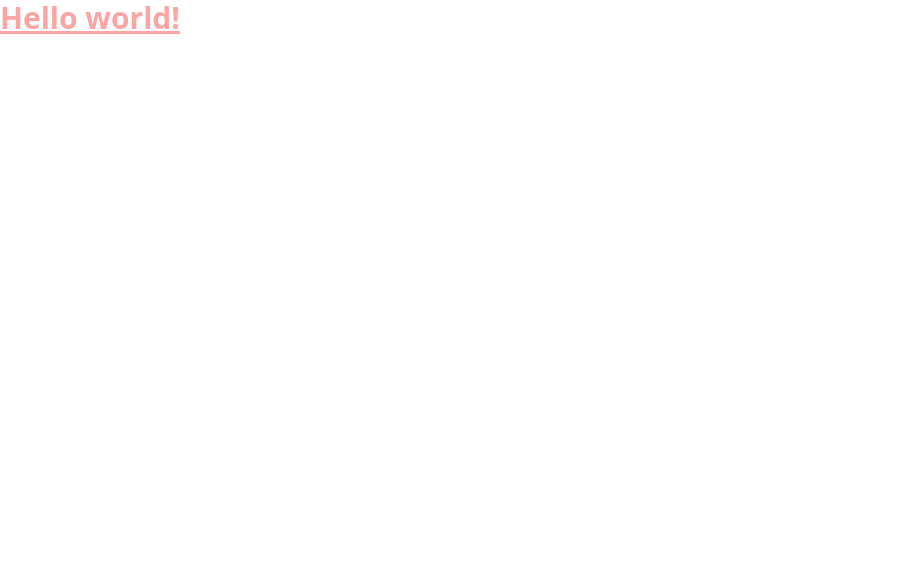
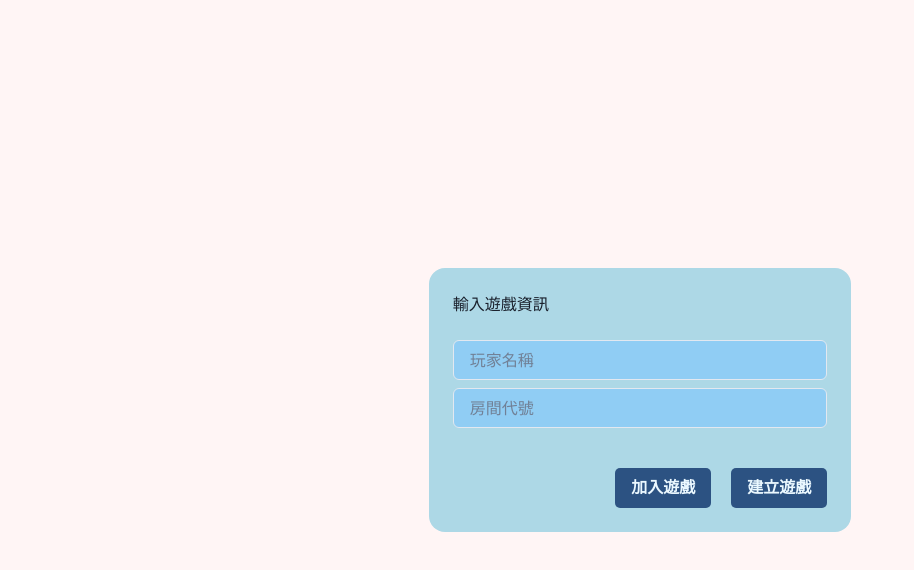
Before and after one commit to Game-as-a-Service/LoveLetter, a React (Create React App) app in the folder frontend/: page / in a window 1280 px wide. Shown: the top 570 px of the page, without its empty margins (0-914 px from the left). Built offline with nearby package versions, Linux system fonts and the light colour scheme.

Commit message:
Make the game web ui
Signed-off-by: Ching Yi, Chan <chingyichan.tw@gmail.com>

```diff
--- a/frontend/package.json
+++ b/frontend/package.json
@@ -3,6 +3,9 @@
   "version": "0.1.0",
   "private": true,
   "dependencies": {
+    "@chakra-ui/react": "^2.4.8",
+    "@emotion/react": "^11.10.5",
+    "@emotion/styled": "^11.10.5",
     "@testing-library/jest-dom": "^5.16.5",
     "@testing-library/react": "^13.4.0",
     "@testing-library/user-event": "^13.5.0",
@@ -10,6 +13,8 @@
     "@types/node": "^16.18.11",
     "@types/react": "^18.0.26",
     "@types/react-dom": "^18.0.10",
+    "framer-motion": "^8.4.3",
+    "prettier": "^2.8.3",
     "react": "^18.2.0",
     "react-dom": "^18.2.0",
     "react-scripts": "5.0.1",
--- a/frontend/src/App.tsx
+++ b/frontend/src/App.tsx
@@ -1,13 +1,35 @@
-import React from 'react';
-import logo from './logo.svg';
-import './App.css';
+import React, { useState } from "react";
+import "./App.css";
+import { useUsername } from "./hooks";
+import { CreateOrJoinGame } from "./components/CreateOrJoinGame";
+import { ViewState } from "./types";
+
+function GameList(props: { visitFunc: (view: ViewState) => void }) {
+  const [username, setUsername] = useUsername();
+  return (
+    <>
+      <div>GameList: {username}</div>
+    </>
+  );
+}
+
+function GameUI() {
+  const [flow, setFlow] = useState<ViewState>("pick-name");
+
+  return (
+    <>
+      {flow === "pick-name" && <CreateOrJoinGame visitFunc={setFlow} />}
+      {flow === "game-list" && <GameList visitFunc={setFlow} />}
+    </>
+  );
+}
 
 function App() {
-    return (
-        <h1 className="text-3xl font-bold underline text-red-300">
-            Hello world!
-        </h1>
-    );
+  return (
+    <>
+      <GameUI />
+    </>
+  );
 }
 
 export default App;
--- /dev/null
+++ b/frontend/src/components/CreateOrJoinGame.tsx
@@ -0,0 +1,83 @@
+import { Button, Flex, Input, Spacer } from "@chakra-ui/react";
+import React, { useState } from "react";
+
+import { useUsername } from "../hooks";
+import { ViewState } from "../types";
+
+export function CreateOrJoinGame(props: {
+  visitFunc: (view: ViewState) => void;
+}) {
+  const [username, setUsername] = useUsername();
+  const [roomId, setRoomId] = useState<string>("");
+
+  return (
+    <>
+      <Flex
+        bg="red.50"
+        height="100vh"
+        justifyContent="center"
+        alignItems="center"
+      >
+        <Flex
+          bg="lightblue"
+          height="33vh"
+          width="33vw"
+          rounded="1rem"
+          p="3"
+          direction="column"
+        >
+          <Flex m={3}>輸入遊戲資訊</Flex>
+          <Flex m={3} direction="column">
+            <Input
+              mb={2}
+              type="text"
+              bg="blue.200"
+              placeholder="玩家名稱"
+              value={username}
+              _placeholder={{ color: "gray.500" }}
+              onChange={(e) => {
+                setUsername(e.target.value);
+              }}
+            ></Input>
+            <Input
+              type="text"
+              bg="blue.200"
+              placeholder="房間代號"
+              value={roomId}
+              _placeholder={{ color: "gray.500" }}
+              onChange={(e) => {
+                setUsername(e.target.value);
+              }}
+            ></Input>
+          </Flex>
+          <Spacer />
+          <Flex m={3} alignSelf="flex-end">
+            <Button
+              mr={5}
+              rounded="5px"
+              bg="blue.700"
+              color="blue.50"
+              _hover={{ color: "yellow.500" }}
+              onClick={() => {
+                // props.visitFunc("game-list");
+              }}
+            >
+              加入遊戲
+            </Button>
+            <Button
+              rounded="5px"
+              bg="blue.700"
+              color="blue.50"
+              _hover={{ color: "yellow.500" }}
+              onClick={() => {
+                // props.visitFunc("game-list");
+              }}
+            >
+              建立遊戲
+            </Button>
+          </Flex>
+        </Flex>
+      </Flex>
+    </>
+  );
+}
--- /dev/null
+++ b/frontend/src/hooks/index.tsx
@@ -0,0 +1,17 @@
+import { useState } from "react";
+
+export function useUsername(): [string, (name: string) => void] {
+  const initial_username =
+    window.localStorage.getItem("username") == null
+      ? ""
+      : window.localStorage.getItem("username");
+  const [username, setUsername] = useState<string>(initial_username as string);
+
+  return [
+    username,
+    (newUsername: string) => {
+      window.localStorage.setItem("username", newUsername);
+      setUsername(newUsername);
+    },
+  ];
+}
--- a/frontend/src/index.tsx
+++ b/frontend/src/index.tsx
@@ -3,14 +3,17 @@ import ReactDOM from 'react-dom/client';
 import './index.css';
 import App from './App';
 import reportWebVitals from './reportWebVitals';
+import {ChakraProvider} from '@chakra-ui/react'
 
 const root = ReactDOM.createRoot(
-  document.getElementById('root') as HTMLElement
+    document.getElementById('root') as HTMLElement
 );
 root.render(
-  <React.StrictMode>
-    <App />
-  </React.StrictMode>
+    <React.StrictMode>
+        <ChakraProvider>
+            <App/>
+        </ChakraProvider>
+    </React.StrictMode>
 );
 
 // If you want to start measuring performance in your app, pass a function
--- /dev/null
+++ b/frontend/src/types/index.ts
@@ -0,0 +1 @@
+export type ViewState = "pick-name" | "game-list";
--- a/frontend/tsconfig.json
+++ b/frontend/tsconfig.json
@@ -18,7 +18,7 @@
     "resolveJsonModule": true,
     "isolatedModules": true,
     "noEmit": true,
-    "jsx": "react-jsx"
+    "jsx": "react-jsx",
   },
   "include": [
     "src"
```
Also changed, not shown: 1 other file (tests, documents, lock files or other folders).
